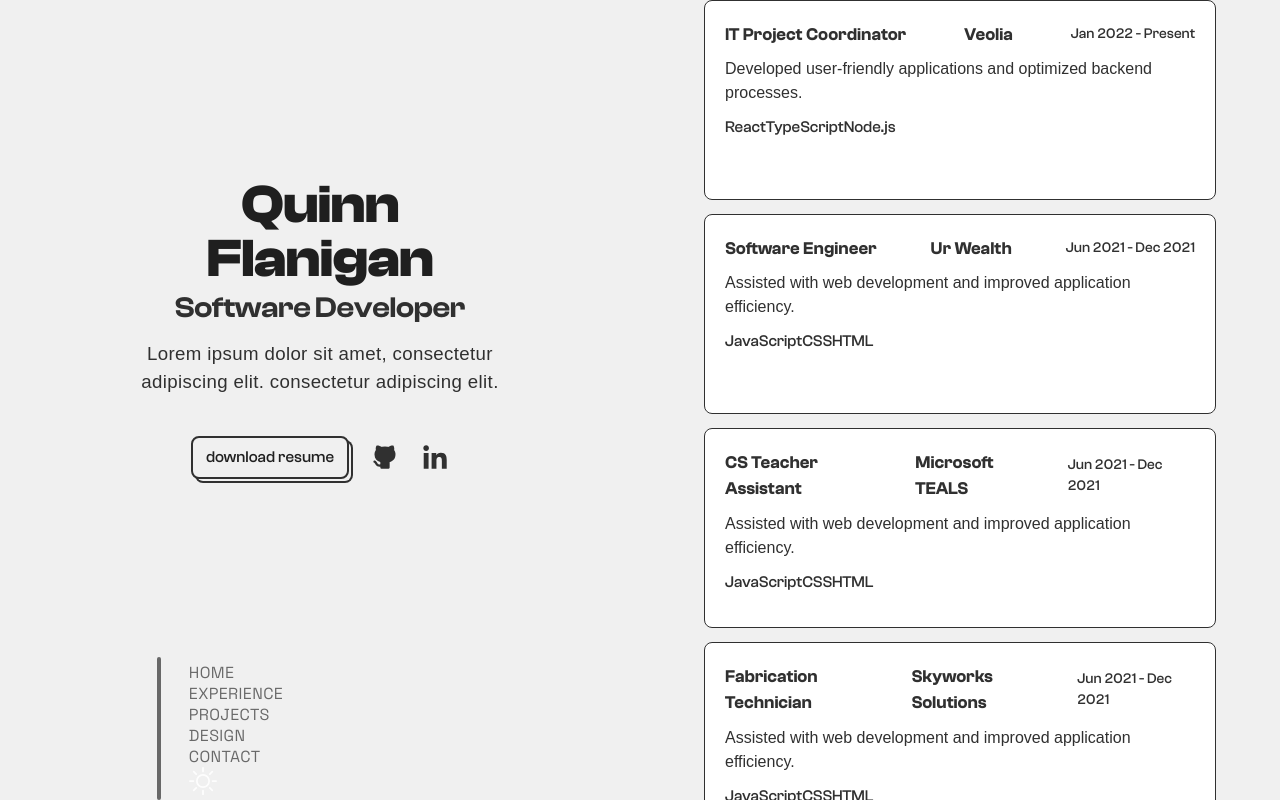
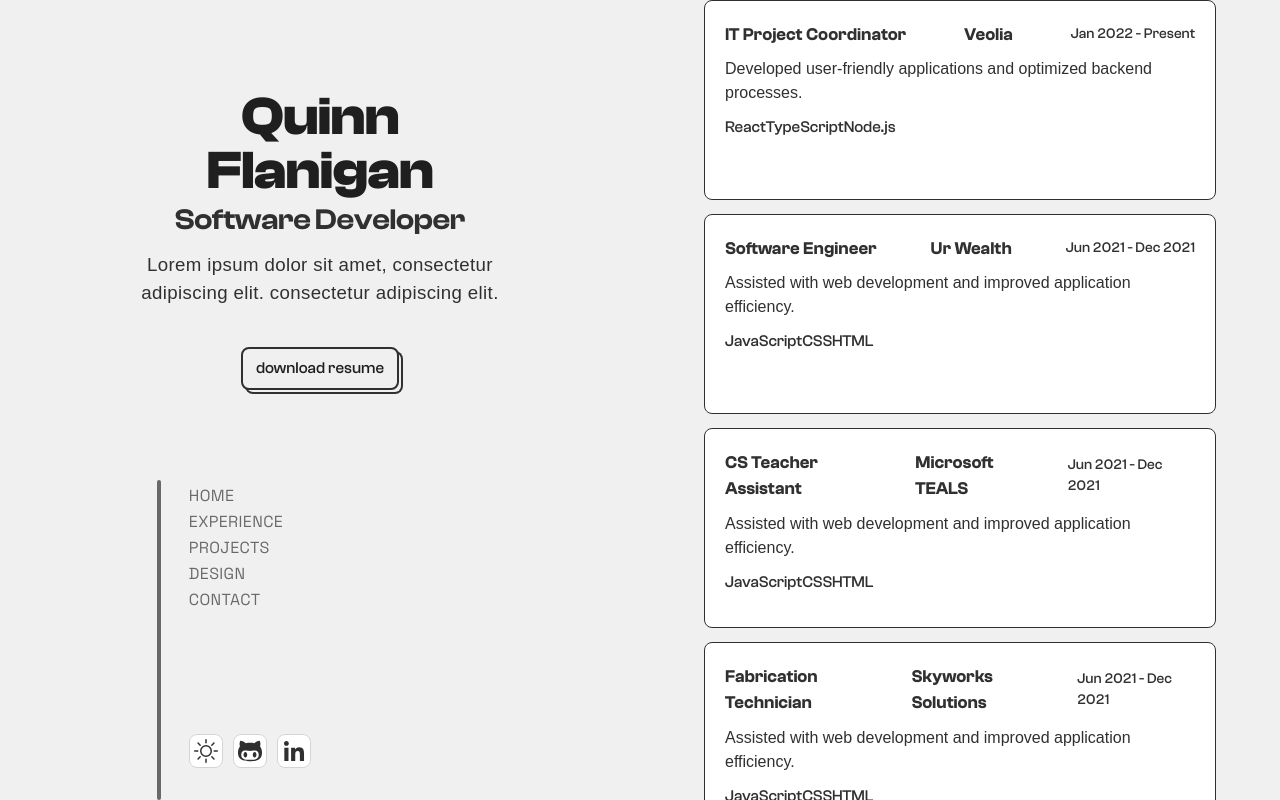
Before and after one commit to qinflan/portfolio, a React (Vite) app in the folder portfolio/client/: page / in a window 1280 px wide. Built offline with nearby package versions, Linux system fonts and the light colour scheme; a web font is replaced by a local one.

Commit message:
Fix Nav UI

```diff
--- a/portfolio/client/src/components/hooks/theme/toggleTheme.tsx
+++ b/portfolio/client/src/components/hooks/theme/toggleTheme.tsx
@@ -1,6 +1,6 @@
 import React, { useContext } from 'react'
 import { BsSun } from "react-icons/bs";
-import { SiMoonrepo } from "react-icons/si";
+import { WiMoonAltThirdQuarter } from "react-icons/wi";
 import { ThemeContext } from './ThemeContext';
 
 // define toggleTheme as functional component
@@ -18,9 +18,9 @@ export const ToggleTheme: React.FC = () => {
         <div className="toggle-container">
             {/* Conditionally render the icons based on the current theme */}
             {theme === "light" ? (
-                <BsSun className="icon cursor-pointer" size={28} onClick={toggleTheme} />
+                <BsSun className="bg-[var(--page-foreground)] rounded-lg border border-gray-300 text-[var(--icon)] cursor-pointer p-1" size={34} onClick={toggleTheme} />
             ) : (
-                <SiMoonrepo className="icon cursor-pointer" size={28} onClick={toggleTheme} />
+                <WiMoonAltThirdQuarter  className="bg-[var(--page-foreground)] rounded-lg border border-gray-300 text-[var(--icon)] cursor-pointer p-1" size={34} onClick={toggleTheme} />
             )}
         </div>
     )
--- a/portfolio/client/src/components/pages/contact/Contact.css
+++ b/portfolio/client/src/components/pages/contact/Contact.css
@@ -25,4 +25,9 @@
     padding: 10px;
     color: var(--primary-text);
     background-color: var(--page-foreground);
+    font-family: "ClashGrotesk", sans-serif;
+    font-size: 1.08rem;
+    font-style: normal;
+    font-weight: 500;
+    line-height: normal;
 }
--- a/portfolio/client/src/components/pages/contact/Contact.tsx
+++ b/portfolio/client/src/components/pages/contact/Contact.tsx
@@ -47,7 +47,7 @@ const Contact = () => {
         <input
           type="text"
           className="input-field"
-          placeholder="hi! what's your name?"
+          placeholder="hi, what's your name?"
           value={fName}
           onChange={(e) => setfName(e.target.value)}
           required/>
--- a/portfolio/client/src/components/ui/LeftPanel.tsx
+++ b/portfolio/client/src/components/ui/LeftPanel.tsx
@@ -2,8 +2,6 @@ import React from 'react'
 import Navbar from './Navbar'
 import "./LeftPanel.css"
 import ResumeBtn from './ResumeBtn';
-import { TbBrandGithubFilled } from "react-icons/tb";
-import { GrLinkedinOption } from "react-icons/gr";
 
 const LeftPanel = () => {
     return (
@@ -19,15 +17,7 @@ const LeftPanel = () => {
                         consectetur adipiscing elit.
                     </h3>
                 </div>
-                <div className="socials-container">
                 <ResumeBtn />
-                    <a href="https://github.com/qinflan" target="_blank" rel="noopener noreferrer">
-                        <TbBrandGithubFilled size={28} className="icon-link" />
-                    </a>
-                    <a href="https://www.linkedin.com/in/quinn-flanigan/" target="_blank" rel="noopener noreferrer">
-                        <GrLinkedinOption size={28} className="icon-link" />
-                    </a>
-                </div>
             </div>
             <Navbar />
         </div>
--- a/portfolio/client/src/components/ui/Navbar.css
+++ b/portfolio/client/src/components/ui/Navbar.css
@@ -1,12 +1,3 @@
-
-.navbar-wrapper {
-    display: flex;
-    align-items: center;
-    justify-content: center;
-    Bottom: 0;
-    width: 200px;
-    height:300px;
-}
 .navbar-container {
     display: flex;
     justify-content: center;
@@ -20,10 +11,11 @@
     display: flex;
     flex-direction: column;
     padding:5px 8px;
-    gap: 0px;
+    gap: 5px;
     transform-origin: center;
     position: relative;
     margin-left: 20px;
+    height:20em;
 }
 
 .nav-link {
@@ -55,3 +47,10 @@
     transition: 0.2s;
     color: var(--nav-hover-text);
 }
+
+.nav-button-container {
+    display: flex;
+    position: fixed;
+    gap: 10px;
+    bottom: 2em;
+}
--- a/portfolio/client/src/components/ui/Navbar.tsx
+++ b/portfolio/client/src/components/ui/Navbar.tsx
@@ -1,6 +1,10 @@
 import React, { useEffect, useState, useRef } from 'react'
 import "./Navbar.css"
 import { ToggleTheme } from '../hooks/theme/toggleTheme';
+import { TbBrandGithubFilled } from "react-icons/tb";
+import { GrLinkedinOption } from "react-icons/gr";
+import { TfiGithub } from "react-icons/tfi";
+
 
 
 // Navigation Bar
@@ -21,16 +25,22 @@ const Navbar = () => {
     return (
         <div className="navigation">
             <nav className="navbar-container">
-            <span className="w-1 bg-[var(--page-divider)] flex-shrink-0 rounded-full"></span>
+                <span className="w-1 bg-[var(--page-divider)] flex-shrink-0 rounded-full"></span>
                 <div className="navbar-content">
-                    <div className="nav-link theme-btn">
-                    </div>
                     <a className="nav-link" href="/">HOME</a>
                     <a className="nav-link" href="#experience" onClick={() => scrollToSection(experienceRef)}>EXPERIENCE</a>
                     <a className="nav-link" href="#projects" onClick={() => scrollToSection(projectsRef)}>PROJECTS</a>
                     <a className="nav-link" href="#designs" onClick={() => scrollToSection(designsRef)}>DESIGN</a>
                     <a className="nav-link" href="#contact" onClick={() => scrollToSection(contactRef)}>CONTACT</a>
-                    <ToggleTheme />
+                    <div className="nav-button-container">
+                        <ToggleTheme />
+                        <a href="https://github.com/qinflan" target="_blank" rel="noopener noreferrer">
+                            <TfiGithub  size={34} className="bg-[var(--page-foreground)] rounded-lg border border-gray-300 text-[var(--icon)] cursor-pointer p-1" />
+                        </a>
+                        <a href="https://www.linkedin.com/in/quinn-flanigan/" target="_blank" rel="noopener noreferrer">
+                            <GrLinkedinOption size={34} className="bg-[var(--page-foreground)] rounded-lg border border-gray-300 text-[var(--icon)] cursor-pointer p-1" />
+                        </a>
+                    </div>
                 </div>
             </nav>
         </div>
--- a/portfolio/client/src/components/ui/RightPanel.css
+++ b/portfolio/client/src/components/ui/RightPanel.css
@@ -9,7 +9,7 @@
 }
 
 ::-webkit-scrollbar {
-    width: .6em;
+    width: 6px;
 }
 
 ::-webkit-scrollbar-track {
```
